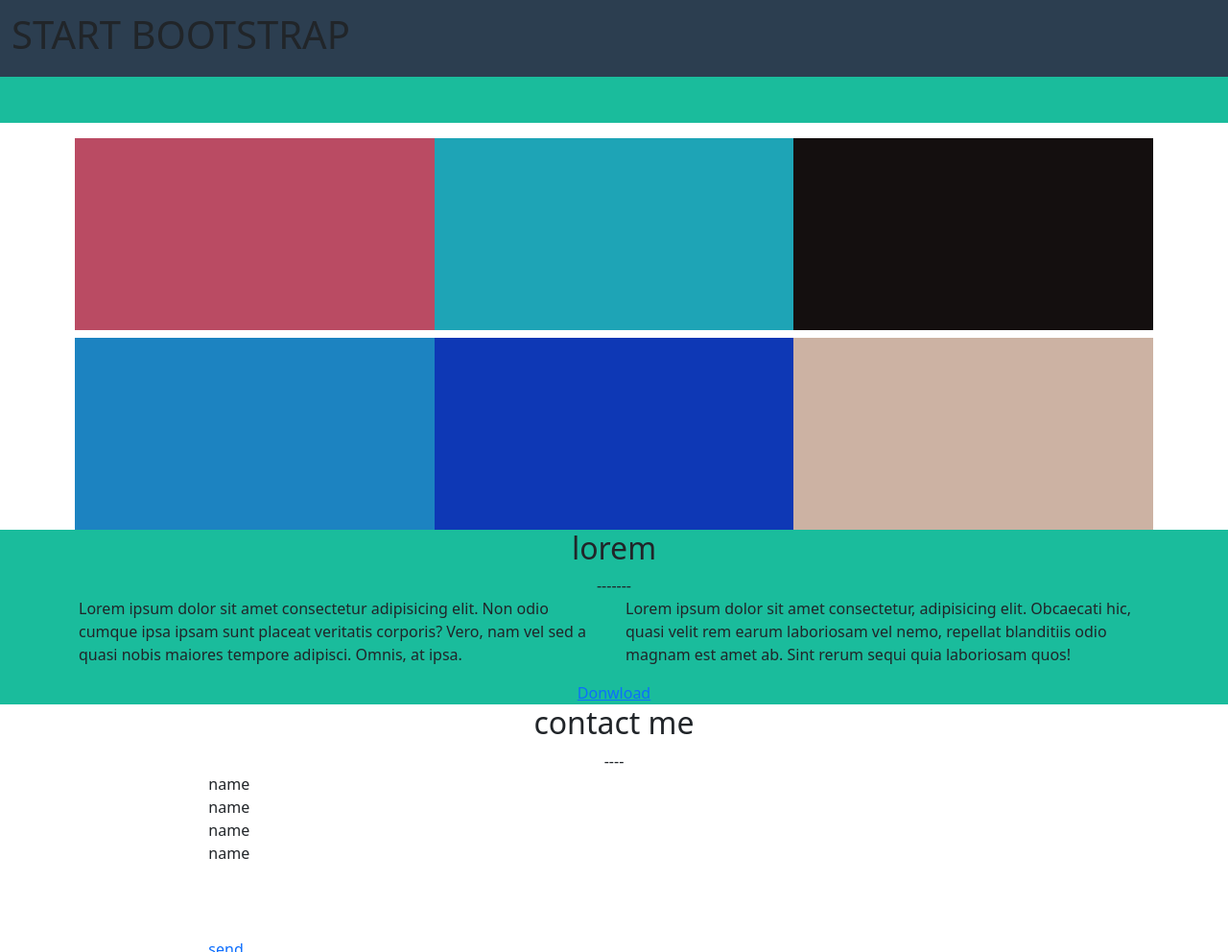
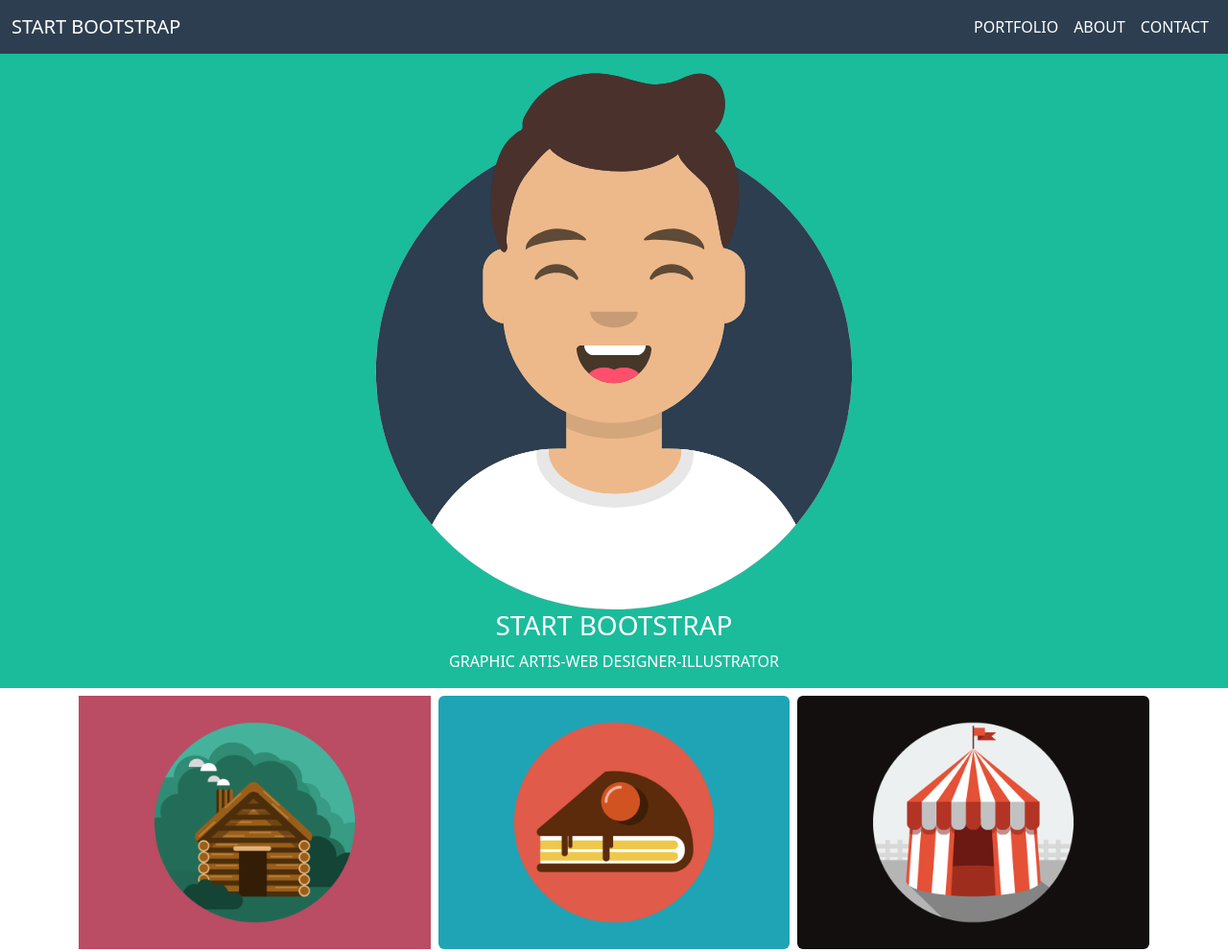
Before and after one commit to Aciar96/html-css-bootstrap-freelancer, a plain HTML site: page index.html in a window 1280 px wide. Shown: the top 992 px of the page at 96% size. Drawn offline with nearby package versions, Linux system fonts and the light colour scheme.

Commit message:
fixed header and adedd content

```diff
--- a/css/style.css
+++ b/css/style.css
@@ -1,47 +1,21 @@
 header {
-    height: 80px;
     background-color: #2C3E50;
 }
-.bgc-1ABC9C{
-    height: 300px;
-    background-color:#1ABC9C;
+img{
+    width: 100%;
 }
-.bgc-BA4B63{
-    background-color: #BA4B63;
-    height: 200px;
+.jambotron{
+    width: 50%;
 }
-.bgc-1EA4B6{
-    background-color: #1EA4B6;
-    height: 200px;
-}
-.bgc-140F0F{
-    background-color: #140F0F;
-    height: 200px;
-}
-.bgc-1C83C1{
-    background-color: #1C83C1;
-    height: 200px;
-}
-.bgc-0E38B5{
-    background-color: #0E38B5;
-    height: 200px;
-}
-.bgc-CCB2A3{
-    background-color: #CCB2A3;
-    height: 200px;
+.bgc-2C3E50{
+    background-color: #2C3E50;
+    height: 80px;
 }
 .bgc-1ABC9C{
     background-color: #1ABC9C;
     height: 100%;
 }
-.msg{
-    height: 100px;
-}
 .bgc-3A546D{
     background-color: #3A546D;
     height: 100%;
 }
-.bgc-2C3E50{
-    background-color: #2C3E50;
-    height: 80px;
-}
--- a/index.html
+++ b/index.html
@@ -17,32 +17,43 @@
 
 <body>
     <!--header-->
-    <header class="container-fluid">
-        <div class="row h-100 align-items-center ">
-            <div class="col text-star flex-grow-1 ">
-                <h1>START BOOTSTRAP</h1>
-            </div>
-            <div class="col text-end d-md-none">
-                <i class="bi bi-list display-5 d-none"></i>
-                <ul class="d-flax d-none d-md-inline ">
-                    <li>PORTFOLIO</li>
-                    <li>ABOUT</li>
-                    <li>CONTACT</li>
+    <header >
+        <nav class="navbar navbar-expand-lg navbar-dark header">
+            <div class="container-fluid">
+              <a class="navbar-brand" href="#">START BOOTSTRAP</a>
+              <button class="navbar-toggler" type="button" data-bs-toggle="collapse" data-bs-target="#navbarNav" aria-controls="navbarNav" aria-expanded="false" aria-label="Toggle navigation">
+                <span class="navbar-toggler-icon"></span>
+              </button>
+              <div class="collapse navbar-collapse flex-grow-0" id="navbarNav">
+                <ul class="navbar-nav text-with">
+                  <li class="nav-item">
+                    <a class="nav-link active  " aria-current="page" href="#">PORTFOLIO</a>
+                  </li>
+                  <li class="nav-item">
+                    <a class="nav-link active " href="#">ABOUT</a>
+                  </li>
+                  <li class="nav-item">
+                    <a class="nav-link active" href="#">CONTACT</a>
+                  </li>
                 </ul>
               </div>
             </div>
+          </nav>
     </header>
     <!--main-->
     <div class="bgc-1ABC9C">
         <div class="container">
             <div class="row justify-content-center align-items-center">
-                <div class="col-12">
-                    <img class="" src="" alt="">
+                <div class="col-12  jambotron">
+                    <img  src="img/avatar.svg" alt="">
+                </div>
+                <div class="col-12 text-center ">
+                    <h3 class="text-white">START BOOTSTRAP</h3>
                 </div>
                 <div class="col-12">
-                    <img src="" alt="">
                 </div>
-                <div class="col-12">
+                <div class="col-12 text-center">
+                    <p class="text-white">GRAPHIC ARTIS-WEB DESIGNER-ILLUSTRATOR</p>
                 </div>
             </div>
         </div>
@@ -51,13 +62,25 @@
         <div class="container">
             <div class="row g-2">
                 <div class="col-12"></div>
-                <div class="col-12"></div>
-                <div class="col-12 bgc-BA4B63 col-md-6 col-lg-4"></div>
-                <div class="col-12 bgc-1EA4B6 col-md-6 col-lg-4"></div>
-                <div class="col-12 bgc-140F0F col-md-6 col-lg-4"></div>
-                <div class="col-12 bgc-1C83C1 col-md-6 col-lg-4"></div>
-                <div class="col-12 bgc-0E38B5 col-md-6 col-lg-4"></div>
-                <div class="col-12 bgc-CCB2A3 col-md-6 col-lg-4"></div>
+
+                <div class="col-12  col-md-6 col-lg-4">
+                    <img src="img/cabin.png" alt="">
+                </div>
+                <div class="col-12  col-md-6 col-lg-4">
+                    <img class="rounded-2" src="img/cake.png" alt="">
+                </div>
+                <div class="col-12  col-md-6 col-lg-4">
+                    <img class="rounded-2" src="img/circus.png" alt="">
+                </div>
+                <div class="col-12  col-md-6 col-lg-4">
+                    <img class="rounded-2" src="img/game.png" alt="">
+                </div>
+                <div class="col-12  col-md-6 col-lg-4">
+                    <img class="rounded-2" src="img/safe.png" alt="">
+                </div>
+                <div class="col-12  col-md-6 col-lg-4">
+                    <img class="rounded-2" src="img/submarine.png" alt="">
+                </div>
             </div>
         </div>
     </div>
@@ -66,27 +89,27 @@
             <div class="container">
                 <div class="row">
                     <div class="col-12 text-center">
-                        <h2>lorem</h2>
+                        <h2></h2>
                     </div>
                     <div class="col-12 text-center">-------</div>
-                    <div class="col-12 col-md-6">
+                    <div class="col-12 col-md-6 offset-lg-1 col-lg-5">
                         <p>Lorem ipsum dolor sit amet consectetur adipisicing elit. Non odio cumque ipsa ipsam sunt
                             placeat veritatis corporis? Vero, nam vel sed a quasi nobis maiores tempore adipisci. Omnis,
                             at ipsa.</p>
                     </div>
-                    <div class="col-12 col-md-6">
+                    <div class="col-12 col-md-6  col-lg-5">
                         <p>Lorem ipsum dolor sit amet consectetur, adipisicing elit. Obcaecati hic, quasi velit rem
                             earum laboriosam vel nemo, repellat blanditiis odio magnam est amet ab. Sint rerum sequi
                             quia laboriosam quos!</p>
                     </div>
                     <div class="col-12  text-center ">
-                        <a href="http://" target="_blank" rel="noopener noreferrer">Donwload</a>
+                        <button type="button" class="btn btn-outline-secondary border-white .bgc-1ABC9C text-white">Download</button>
                     </div>
                 </div>
             </div>
         </div>
     </div>
-    <div>
+    <div class="container">
         <div class="row">
             <div class="col-12 text-center">
                 <h2>contact me</h2>
@@ -94,25 +117,26 @@
             <div class="col-12  text-center">
                 ----
             </div>
-            <div class="col-10 offset-2">
+            <div class="col-9 offset-3">
                 name
             </div>
-            <div class="col-10 offset-2">
+            <div class="col-9 offset-3">
                 name
             </div>
-            <div class="col-10 offset-2">
+            <div class="col-9 offset-3">
                 name
             </div>
-            <div class="col-10 msg offset-2">
+            <div class="col-9 msg offset-3">
                 name
             </div>
-            <div class="col-10 offset-2">
+            <div class="col-9 offset-3">
                 <a href="">send</a>
             </div>
         </div>
     </div>
     <!--footer-->
     <div class="bgc-3A546D">
+        <div class="container">
             <div class="row">
                 <div class="col-12 text-center col-md-4 ">
                     <h6>location</h6>
@@ -124,7 +148,7 @@
                     <h6>about freelencer</h6>
                 </div>
             </div>
-
+        </div>
     </div>
     <div class="bgc-2C3E50">
     </div>
```
Also changed, not shown: img/avatar.svg (added), img/cabin.png (added), img/cake.png (added), img/circus.png (added), img/game.png (added), img/safe.png (added), img/submarine.png (added). Lines whose indentation alone changed are shown as unchanged.
